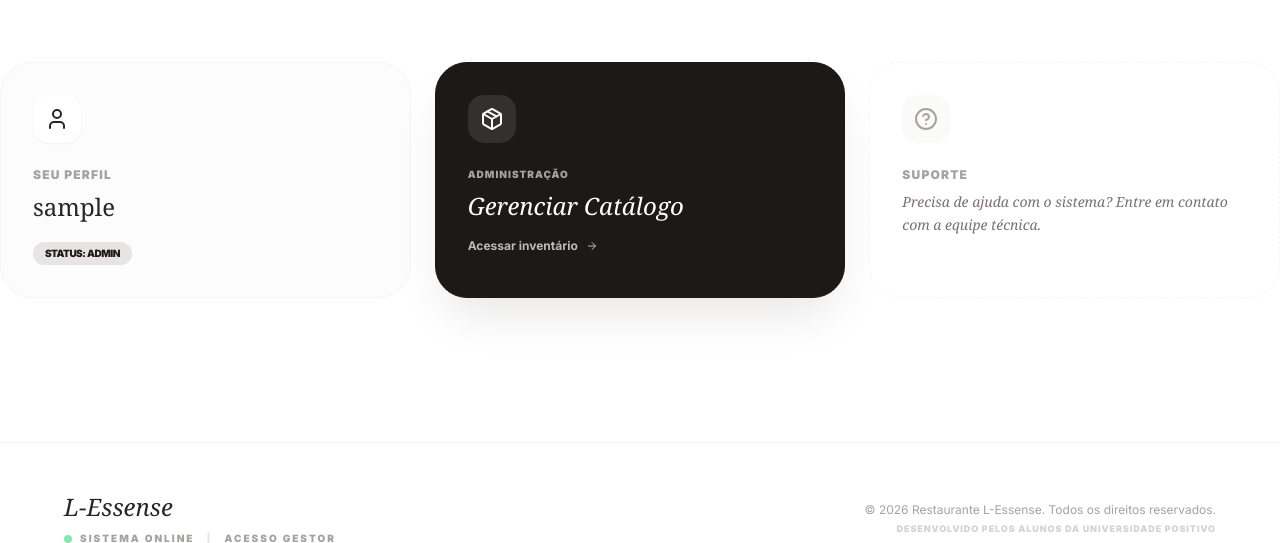
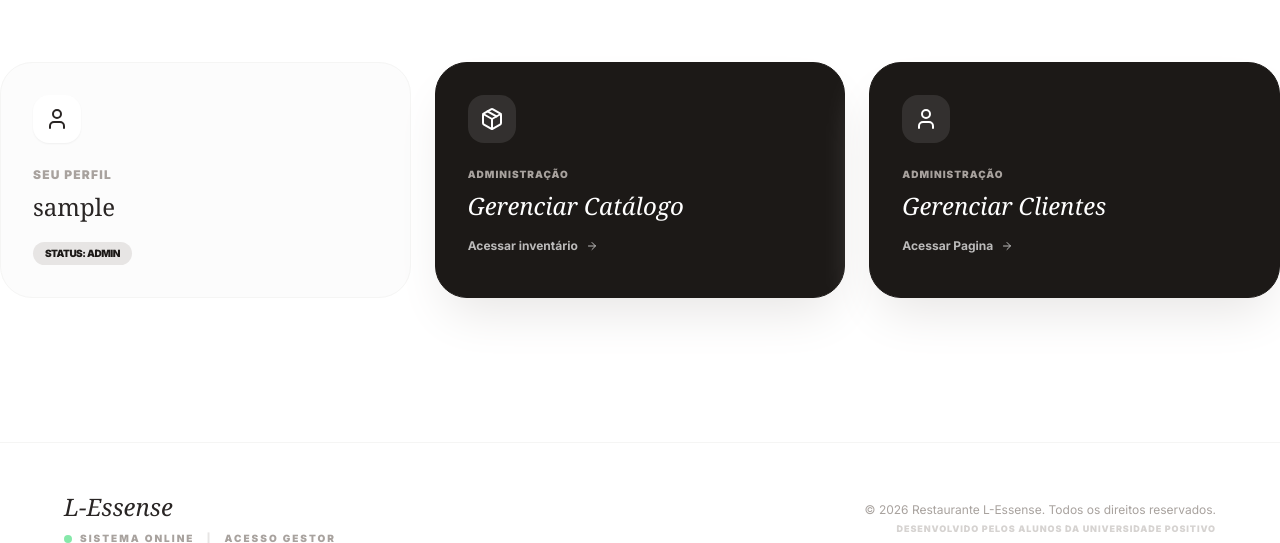
Before and after one commit to LucasLiaw25/L-Essense, a PHP site: page /home.php in a window 1280 px wide. Shown: the part 574-1117 px from the top of the page. Run offline with PHP 8.4, Linux system fonts and the light colour scheme; the visitor is signed in with stand-in values (Sample User, id 1); some libraries are stand-ins or nearby versions; some web fonts are replaced.

Commit message:
Inclusao de um novo quadrado para admin no home.php para ajudar a navegação

```diff
--- a/user/home.php
+++ b/user/home.php
@@ -88,14 +88,18 @@ require __DIR__ . '/../auth/VerificarLogin.php';
                 </a>
                 <?php endif; ?>
 
-                <div class="p-8 border border-stone-100 rounded-[2rem] bg-white hover:shadow-xl hover:shadow-stone-100 transition-all border-dashed">
-                    <div class="w-12 h-12 bg-stone-50 rounded-2xl flex items-center justify-center mb-6 text-stone-400">
-                        <i data-lucide="help-circle" class="w-6 h-6"></i>
+                <?php if (isset($_SESSION['perfil']) && $_SESSION['perfil'] === 'admin'): ?>
+                <a href="../dashboard/client.php" class="p-8 border border-stone-900 bg-stone-900 text-white rounded-[2rem] hover:bg-black hover:scale-[1.02] transition-all shadow-2xl shadow-stone-200 block">
+                    <div class="w-12 h-12 bg-white/10 rounded-2xl flex items-center justify-center mb-6">
+                        <i data-lucide="user" class="w-6 h-6 text-white"></i>
                     </div>
-                    <h3 class="font-black uppercase tracking-widest text-xs text-stone-400 mb-2">Suporte</h3>
-                    <p class="text-stone-500 text-sm leading-relaxed italic font-serif text-lg">Precisa de ajuda com o sistema? Entre em contato com a equipe técnica.</p>
-                </div>
-
+                    <h3 class="font-black uppercase tracking-widest text-[10px] text-stone-400 mb-2">Administração</h3>
+                    <p class="font-serif text-2xl mb-4 italic">Gerenciar Clientes</p>
+                    <div class="flex items-center gap-2 text-xs font-bold opacity-70">
+                        Acessar Pagina<i data-lucide="arrow-right" class="w-3 h-3"></i>
+                    </div>
+                </a>
+                <?php endif; ?>
             </div>
         </main>
     </div>
```
